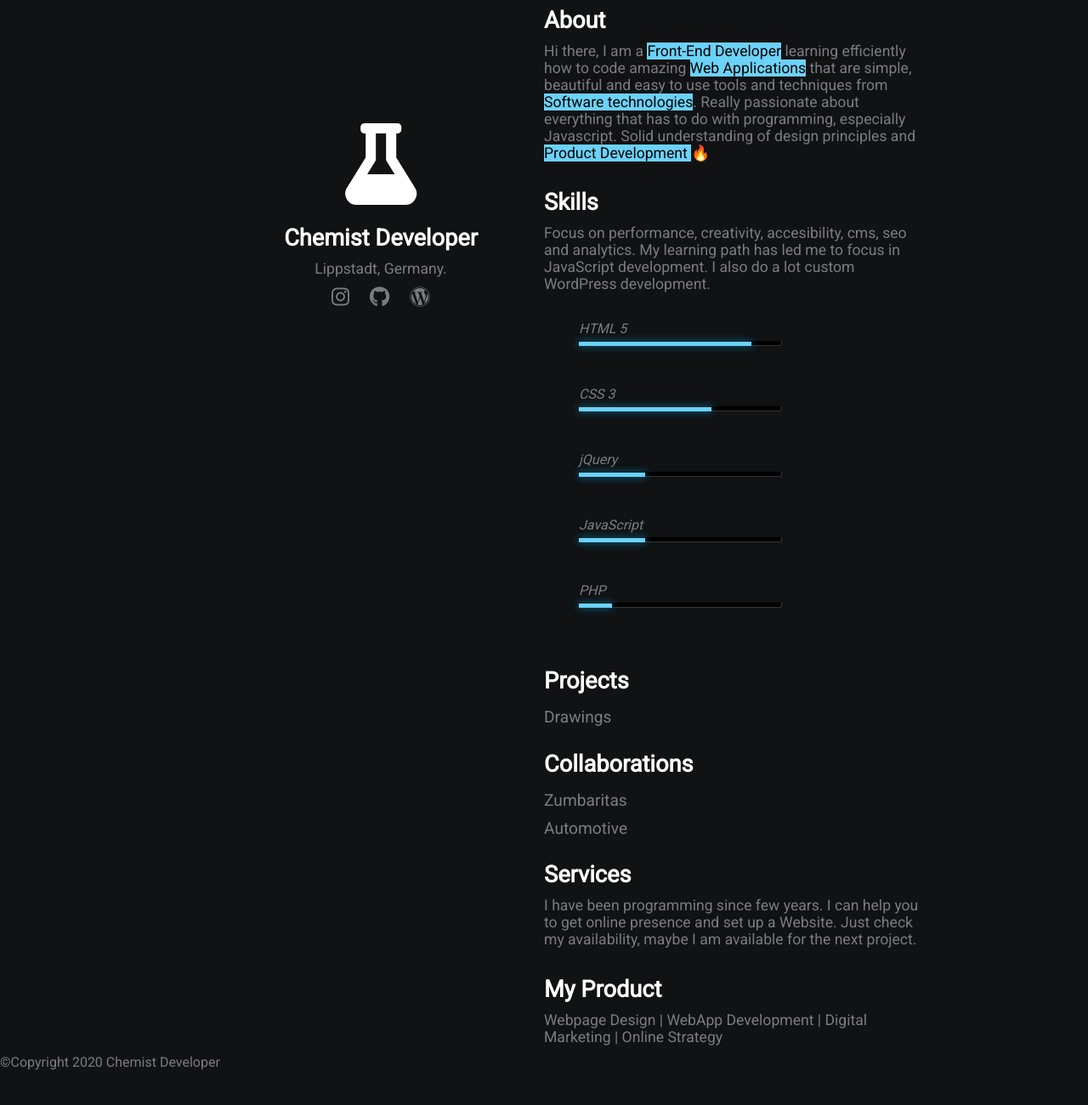
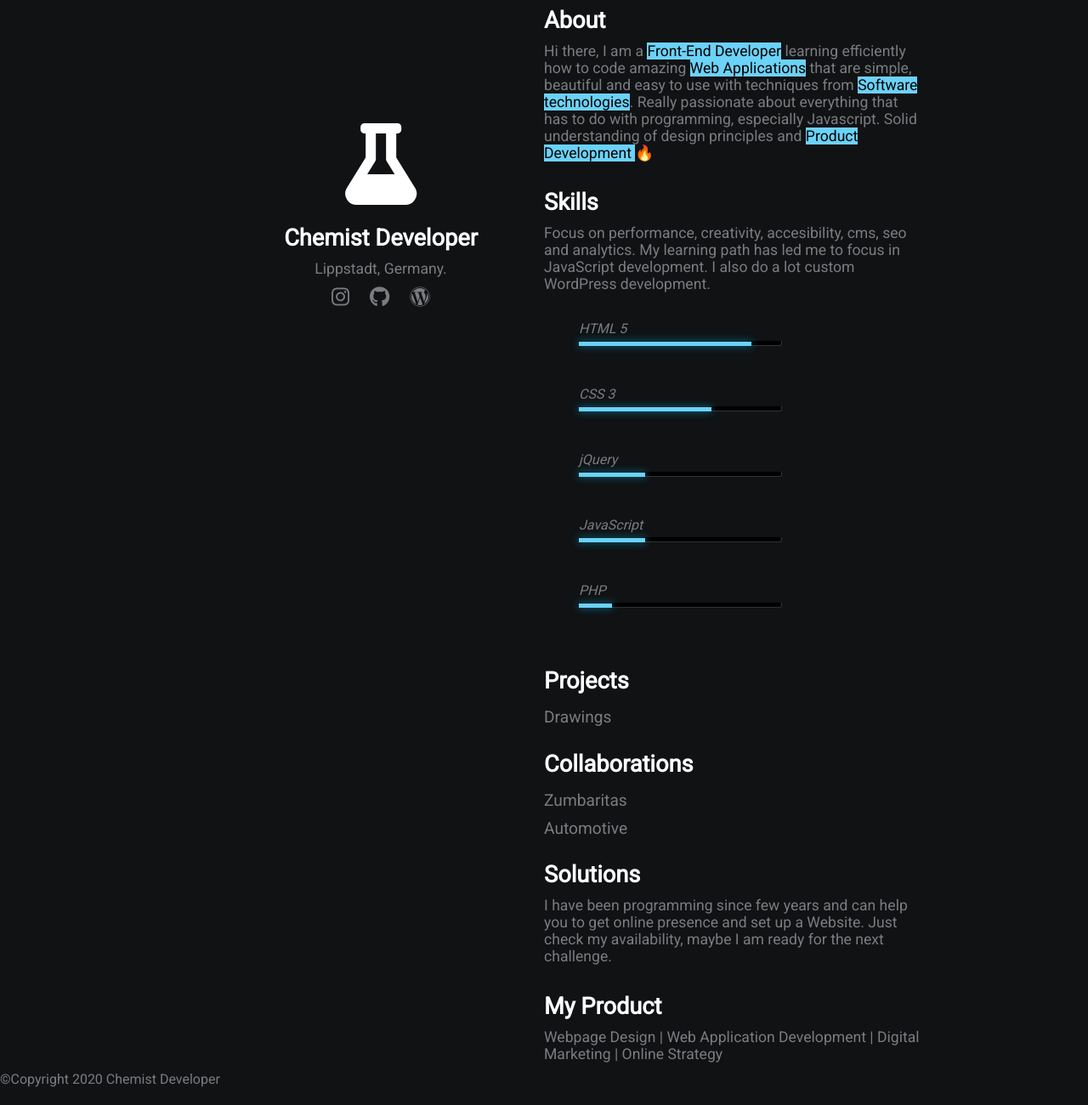
Before and after one commit to twochemist/twochemist.github.io, a plain HTML site: page index.html in a window 1280 px wide. Shown: the part 175-1475 px from the top of the page at 85% size. Drawn offline with Linux system fonts and the light colour scheme.

Commit message:
Update index.html

```diff
--- a/index.html
+++ b/index.html
@@ -34,7 +34,7 @@
         </div>
         <div class="section-2">
             <h2>About</h2>
-            <p>Hi there, I am a <span class="aboutme-highlight2"> Front-End Developer</span>  learning efficiently how to code amazing <span class="aboutme-highlight2"> Web Applications</span> that are simple, beautiful and easy to use tools and techniques from <span class="aboutme-highlight2"> Software technologies</span>.  Really passionate about everything that has to do with programming, especially Javascript. Solid understanding of design principles and <span class="aboutme-highlight2"> Product Development </span>   🔥
+            <p>Hi there, I am a <span class="aboutme-highlight2"> Front-End Developer</span>  learning efficiently how to code amazing <span class="aboutme-highlight2"> Web Applications</span> that are simple, beautiful and easy to use with techniques from <span class="aboutme-highlight2"> Software technologies</span>.  Really passionate about everything that has to do with programming, especially Javascript. Solid understanding of design principles and <span class="aboutme-highlight2"> Product Development </span>   🔥
 	  </p>
             <h2>Skills</h2>
             <p>Focus on performance, creativity, accesibility, cms, seo and analytics. My learning path has led me to focus in JavaScript development. I also do a lot custom WordPress development.</p>
@@ -54,10 +54,10 @@
             <h2>Collaborations</h2>
             <a href="https://zumbaritaslippstadt.wordpress.com/" target="_blank">Zumbaritas</a>
             <a href="https://ingenieriadeautomocion.wordpress.com/author/chemistinautomotive/" target="_blank">Automotive</a>
-            <h2>Services</h2>
-            <p>I have been programming since few years. I can help you to get online presence and set up a Website. Just check my availability, maybe I am available for the next project.</p>
+            <h2>Solutions</h2>
+            <p>I have been programming since few years and can help you to get online presence and set up a Website. Just check my availability, maybe I am ready for the next challenge.</p>
             <h2>My Product</h2>
-            <p> Webpage Design | WebApp Development | Digital Marketing | Online Strategy</p>
+            <p> Webpage Design | Web Application Development | Digital Marketing | Online Strategy</p>
 
         </div>
     </div>
```
